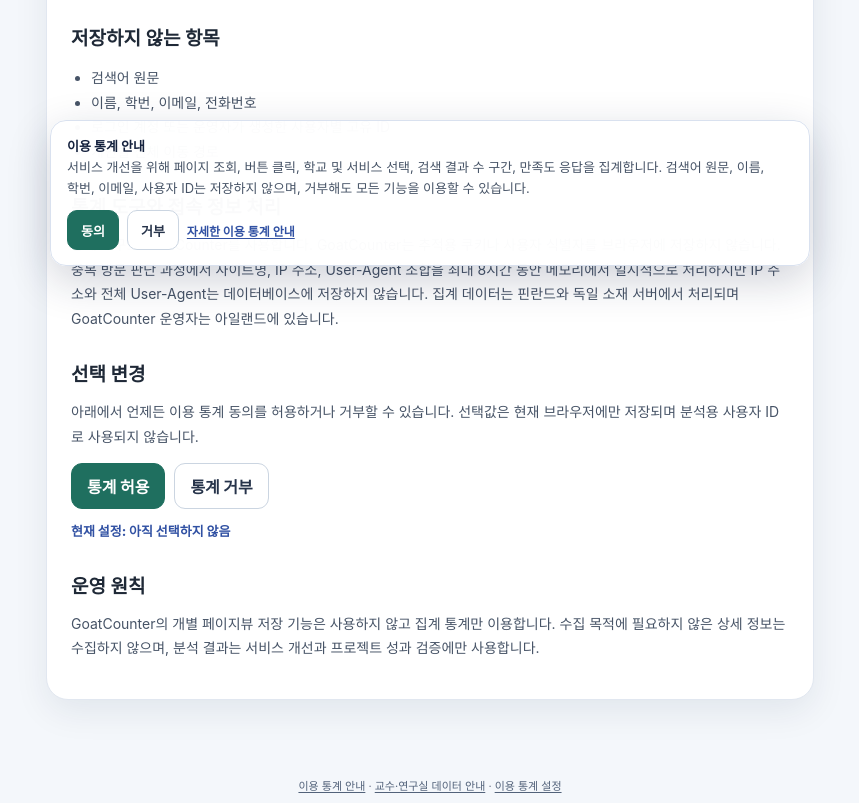
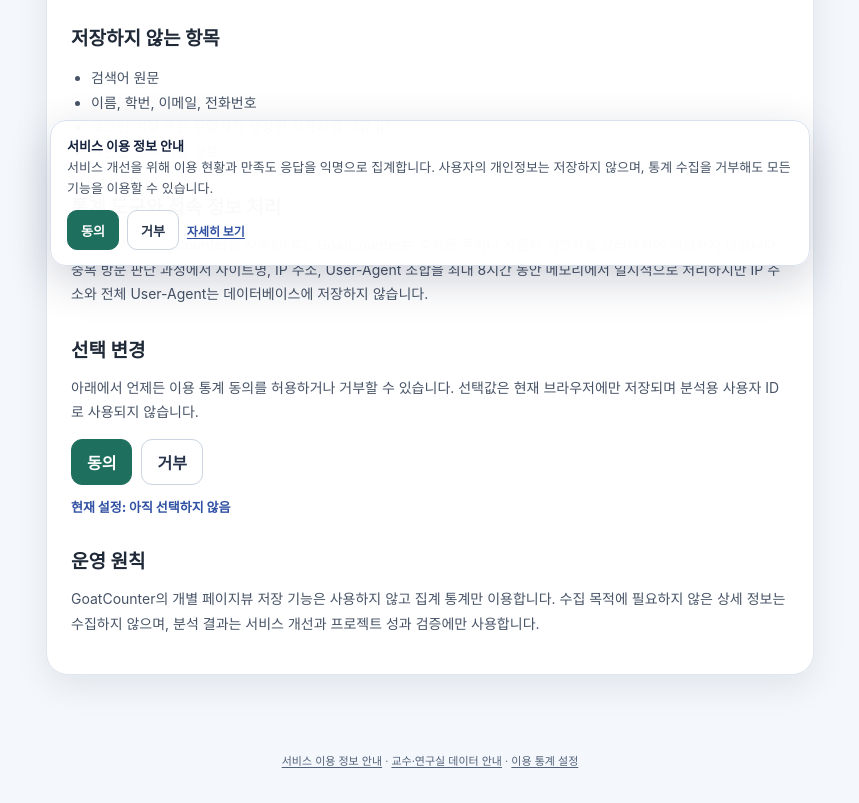
Before and after one commit to ililllilll/LAB-INTERN-MATCH-AI, a plain HTML site: page privacy.html in a window 1280 px wide. Shown: the part 520-1323 px from the top of the page, without its empty margins (210-1069 px from the left). After the commit the page ends 1299 px from the top, so only its background shows below. Drawn offline with Linux system fonts and the light colour scheme.

Commit message:
Add files via upload

```diff
--- a/privacy-consent.js
+++ b/privacy-consent.js
@@ -72,13 +72,13 @@
     banner.id = 'lm-consent-banner';
     banner.className = 'lm-consent-banner';
     banner.setAttribute('role', 'dialog');
-    banner.setAttribute('aria-label', '이용 통계 선택');
+    banner.setAttribute('aria-label', '서비스 이용 정보 선택');
     banner.innerHTML = `
-      <p class="lm-consent-text"><strong>이용 통계 안내</strong><br>서비스 개선을 위해 페이지 조회, 버튼 클릭, 학교 및 서비스 선택, 검색 결과 수 구간, 만족도 응답을 집계합니다. 검색어 원문, 이름, 학번, 이메일, 사용자 ID는 저장하지 않으며, 거부해도 모든 기능을 이용할 수 있습니다.</p>
+      <p class="lm-consent-text"><strong>서비스 이용 정보 안내</strong><br>서비스 개선을 위해 이용 현황과 만족도 응답을 익명으로 집계합니다. 사용자의 개인정보는 저장하지 않으며, 통계 수집을 거부해도 모든 기능을 이용할 수 있습니다.</p>
       <div class="lm-consent-actions">
         <button type="button" class="lm-consent-btn primary" data-lm-consent="granted">동의</button>
         <button type="button" class="lm-consent-btn" data-lm-consent="denied">거부</button>
-        <a class="lm-consent-link" href="${privacyUrl}">자세한 이용 통계 안내</a>
+        <a class="lm-consent-link" href="${privacyUrl}">자세히 보기</a>
       </div>`;
     banner.addEventListener('click', function (event) {
       const button = event.target.closest('[data-lm-consent]');
@@ -107,7 +107,7 @@
     const footer = document.createElement('div');
     footer.id = 'lm-privacy-footer';
     footer.className = 'lm-privacy-footer';
-    footer.innerHTML = `<a href="${privacyUrl}">이용 통계 안내</a> · <a href="${dataPolicyUrl}">교수·연구실 데이터 안내</a> · <button type="button" data-lm-open-consent>이용 통계 설정</button>`;
+    footer.innerHTML = `<a href="${privacyUrl}">서비스 이용 정보 안내</a> · <a href="${dataPolicyUrl}">교수·연구실 데이터 안내</a> · <button type="button" data-lm-open-consent>이용 통계 설정</button>`;
     footer.querySelector('[data-lm-open-consent]').addEventListener('click', showBanner);
     document.body.appendChild(footer);
   }
--- a/privacy.html
+++ b/privacy.html
@@ -3,8 +3,8 @@
 <head>
   <meta charset="utf-8">
   <meta name="viewport" content="width=device-width,initial-scale=1,viewport-fit=cover">
-  <title>이용 통계 안내 | LAB MATCH AI</title>
-  <meta name="description" content="LAB MATCH AI 이용 통계 처리 안내">
+  <title>서비스 이용 정보 안내 | LAB MATCH AI</title>
+  <meta name="description" content="LAB MATCH AI 서비스 이용 정보 처리 안내">
   <style>
     *{box-sizing:border-box}body{margin:0;background:#f4f7fb;color:#1f2937;font-family:-apple-system,BlinkMacSystemFont,"Segoe UI",Roboto,"Noto Sans KR",Arial,sans-serif}.wrap{max-width:800px;margin:0 auto;padding:28px 16px 56px}.back{display:inline-block;margin-bottom:14px;color:#3151a3;font-weight:800;text-decoration:none}.card{background:#fff;border:1px solid #e1e7f0;border-radius:22px;padding:24px;box-shadow:0 12px 34px rgba(18,32,64,.08)}h1{margin:0 0 12px;font-size:30px;letter-spacing:-.04em}h2{margin:28px 0 9px;font-size:19px}p,li{font-size:14px;line-height:1.75;color:#475467}ul{padding-left:20px}.notice{padding:14px 15px;border-radius:14px;background:#f1f7f5;border:1px solid #cfe3dc;color:#204b41}.actions{display:flex;gap:9px;flex-wrap:wrap;margin-top:14px}.btn{min-height:44px;padding:10px 15px;border:1px solid #cbd5e1;border-radius:11px;background:#fff;color:#26334a;font:inherit;font-weight:850;cursor:pointer}.btn.primary{background:#1f6f5f;border-color:#1f6f5f;color:#fff}.status{margin-top:11px;font-size:13px;font-weight:800;color:#3151a3}@media(max-width:560px){.card{padding:19px}.actions{display:grid;grid-template-columns:1fr 1fr}.btn{width:100%}}
   </style>
@@ -13,7 +13,7 @@
   <main class="wrap">
     <a class="back" href="index.html">← 첫 화면으로 돌아가기</a>
     <article class="card">
-      <h1>이용 통계 안내</h1>
+      <h1>서비스 이용 정보 안내</h1>
       <p class="notice">LAB MATCH AI는 서비스 개선을 위해 사용자가 선택한 경우에만 집계형 이용 통계를 전송합니다. 동의를 거부해도 인턴 및 연구실 추천 기능을 모두 이용할 수 있습니다.</p>
 
       <h2>처리 목적</h2>
@@ -36,13 +36,13 @@
       </ul>
 
       <h2>통계 도구와 접속 정보 처리</h2>
-      <p>통계 도구로 GoatCounter를 사용합니다. GoatCounter는 추적용 쿠키나 사용자 식별자를 브라우저에 저장하지 않습니다. 중복 방문 판단 과정에서 사이트명, IP 주소, User-Agent 조합을 최대 8시간 동안 메모리에서 일시적으로 처리하지만 IP 주소와 전체 User-Agent는 데이터베이스에 저장하지 않습니다. 집계 데이터는 핀란드와 독일 소재 서버에서 처리되며 GoatCounter 운영자는 아일랜드에 있습니다.</p>
+      <p>통계 도구로 GoatCounter를 사용합니다. GoatCounter는 추적용 쿠키나 사용자 식별자를 브라우저에 저장하지 않습니다. 중복 방문 판단 과정에서 사이트명, IP 주소, User-Agent 조합을 최대 8시간 동안 메모리에서 일시적으로 처리하지만 IP 주소와 전체 User-Agent는 데이터베이스에 저장하지 않습니다.</p>
 
       <h2>선택 변경</h2>
       <p>아래에서 언제든 이용 통계 동의를 허용하거나 거부할 수 있습니다. 선택값은 현재 브라우저에만 저장되며 분석용 사용자 ID로 사용되지 않습니다.</p>
       <div class="actions">
-        <button class="btn primary" id="allow">통계 허용</button>
-        <button class="btn" id="deny">통계 거부</button>
+        <button class="btn primary" id="allow">동의</button>
+        <button class="btn" id="deny">거부</button>
       </div>
       <p class="status" id="status" aria-live="polite"></p>
 
@@ -56,7 +56,7 @@
       const status=document.getElementById('status');
       function update(){
         const choice=window.LMAnalyticsConsent ? window.LMAnalyticsConsent.getChoice() : 'unset';
-        status.textContent=choice==='granted'?'현재 설정: 이용 통계 허용':choice==='denied'?'현재 설정: 이용 통계 거부':'현재 설정: 아직 선택하지 않음';
+        status.textContent=choice==='granted'?'현재 설정: 동의':choice==='denied'?'현재 설정: 거부':'현재 설정: 아직 선택하지 않음';
       }
       document.getElementById('allow').addEventListener('click',function(){window.LMAnalyticsConsent.setChoice('granted');update();});
       document.getElementById('deny').addEventListener('click',function(){window.LMAnalyticsConsent.setChoice('denied');update();});
```
